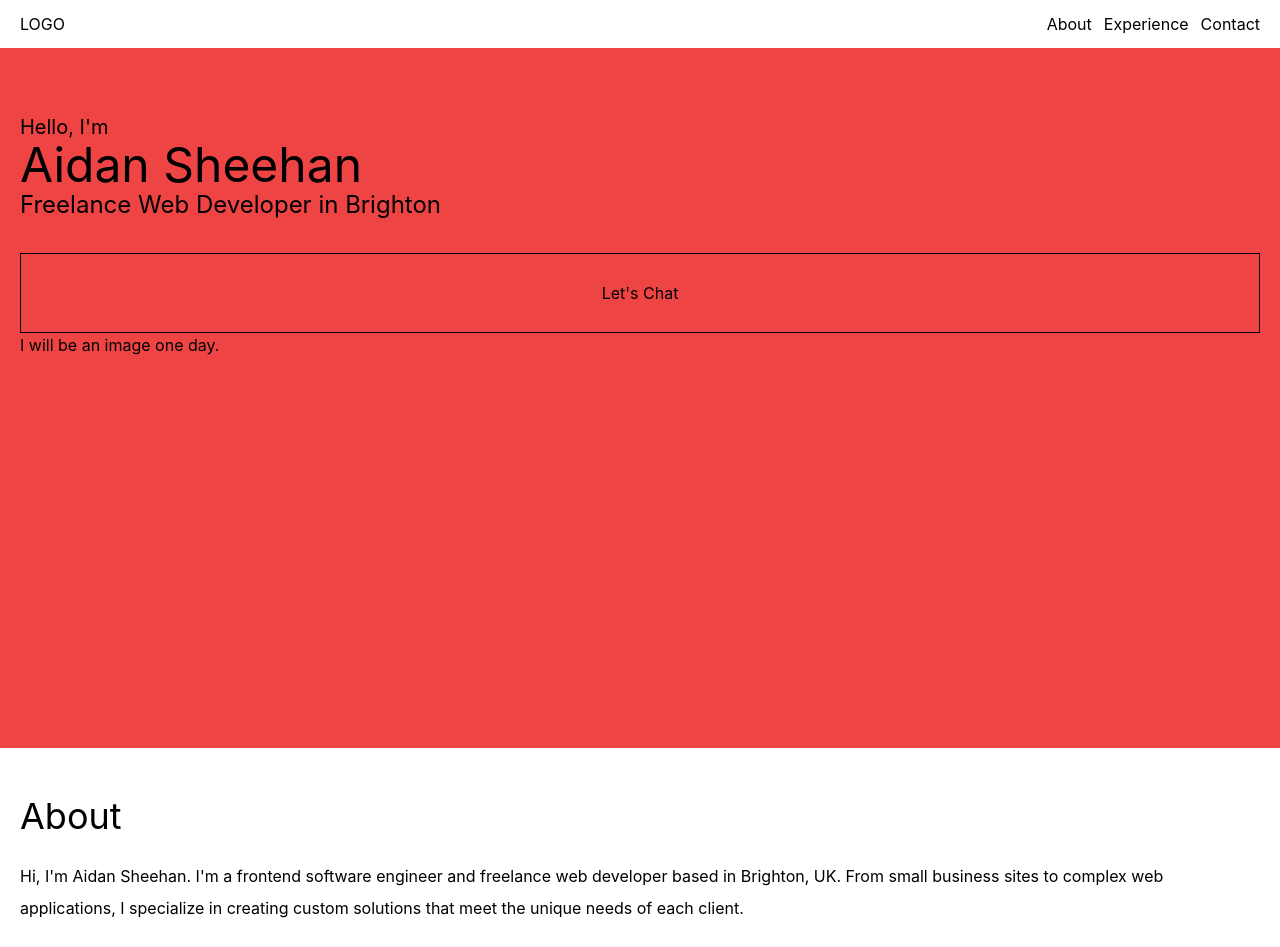
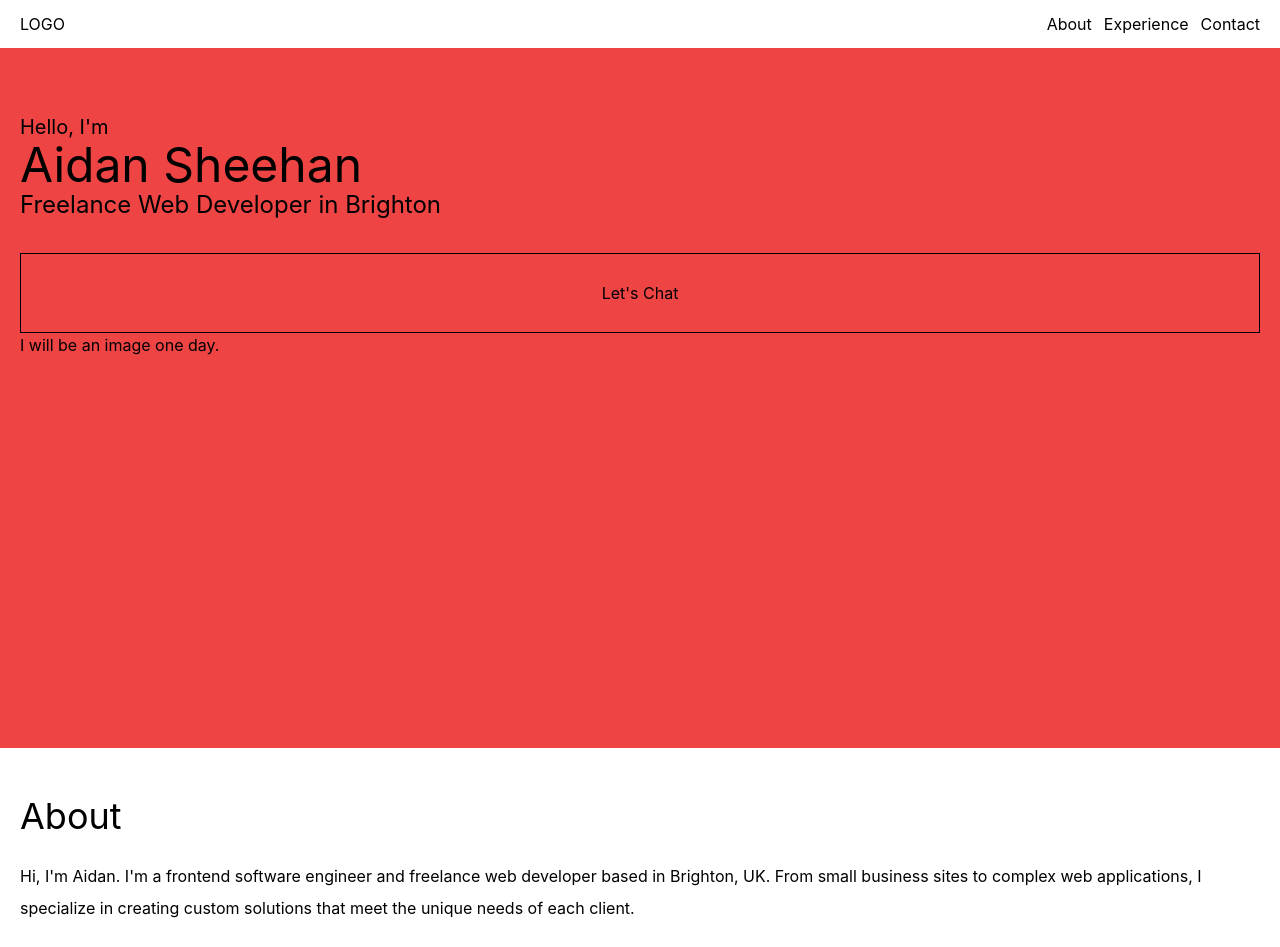
Before and after one commit to aidansheehan/portfolio, a React (Create React App) app: page / in a window 1280 px wide. Shown: the top 947 px of the page. Built offline with nearby package versions, Linux system fonts and the light colour scheme; the HTML template or start-up script is replaced by a standard one.

Commit message:
First name in about

```diff
--- a/src/components/about/about.jsx
+++ b/src/components/about/about.jsx
@@ -6,7 +6,7 @@ import AboutSectionComponent from "./about-section";
 const AboutComponent = () => {
 
     const ABOUT_TEXTS = [
-        "Hi, I'm Aidan Sheehan. I'm a frontend software engineer and freelance web developer based in Brighton, UK. From small business sites to complex web applications, I specialize in creating custom solutions that meet the unique needs of each client.",
+        "Hi, I'm Aidan. I'm a frontend software engineer and freelance web developer based in Brighton, UK. From small business sites to complex web applications, I specialize in creating custom solutions that meet the unique needs of each client.",
         "With extensive professional expertise in JavaScript, React, and Redux, I pride myself on delivering high-quality, well-structured code that meets project goals. Whether you're looking for help building a new site or need assistance with an existing one, I'm here to collaborate with you and bring your ideas to life.",
         "When I'm not coding, you can find me exploring new languages, reading, or playing guitar. I'm always excited to take on new challenges and work with clients who are passionate about their ideas. Let's create something amazing together!"
     ];
```
